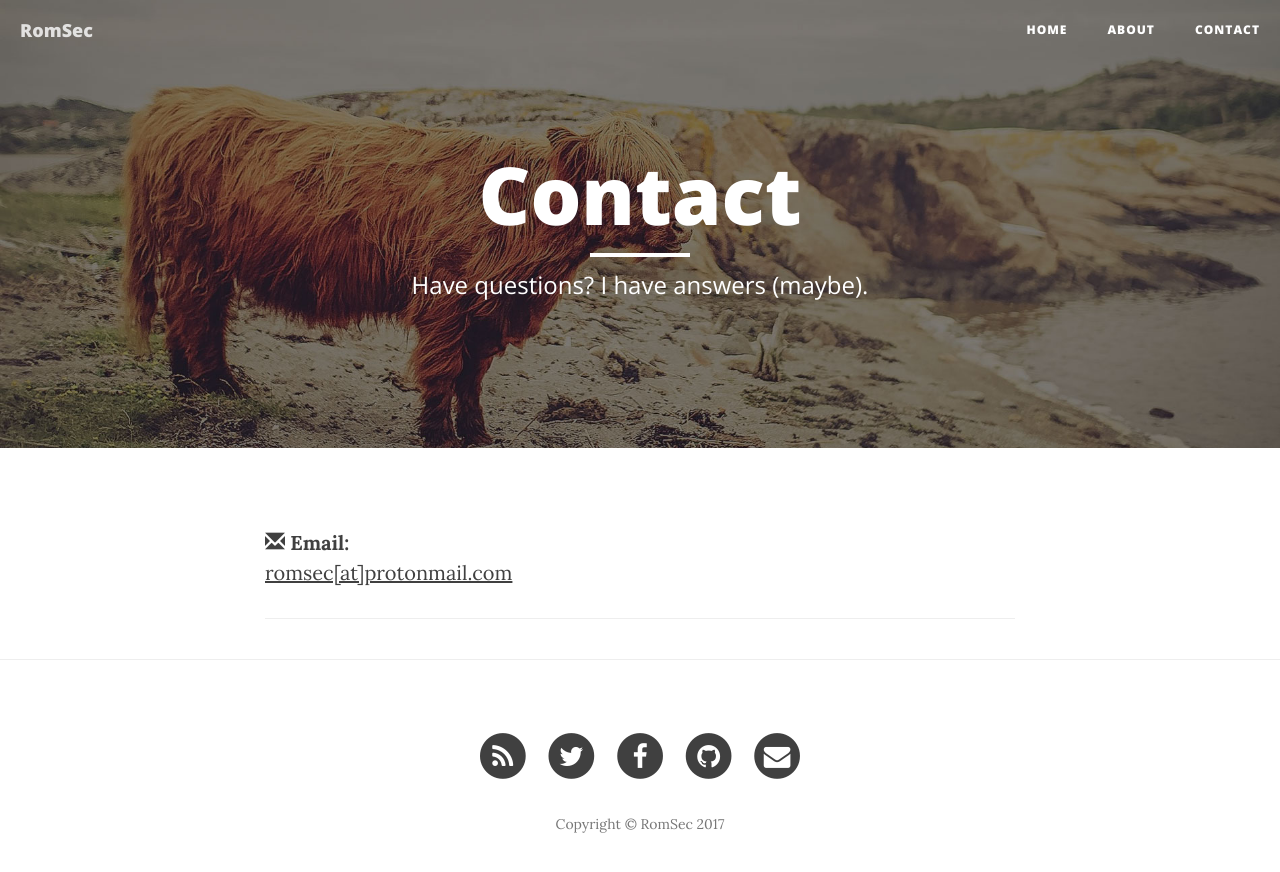
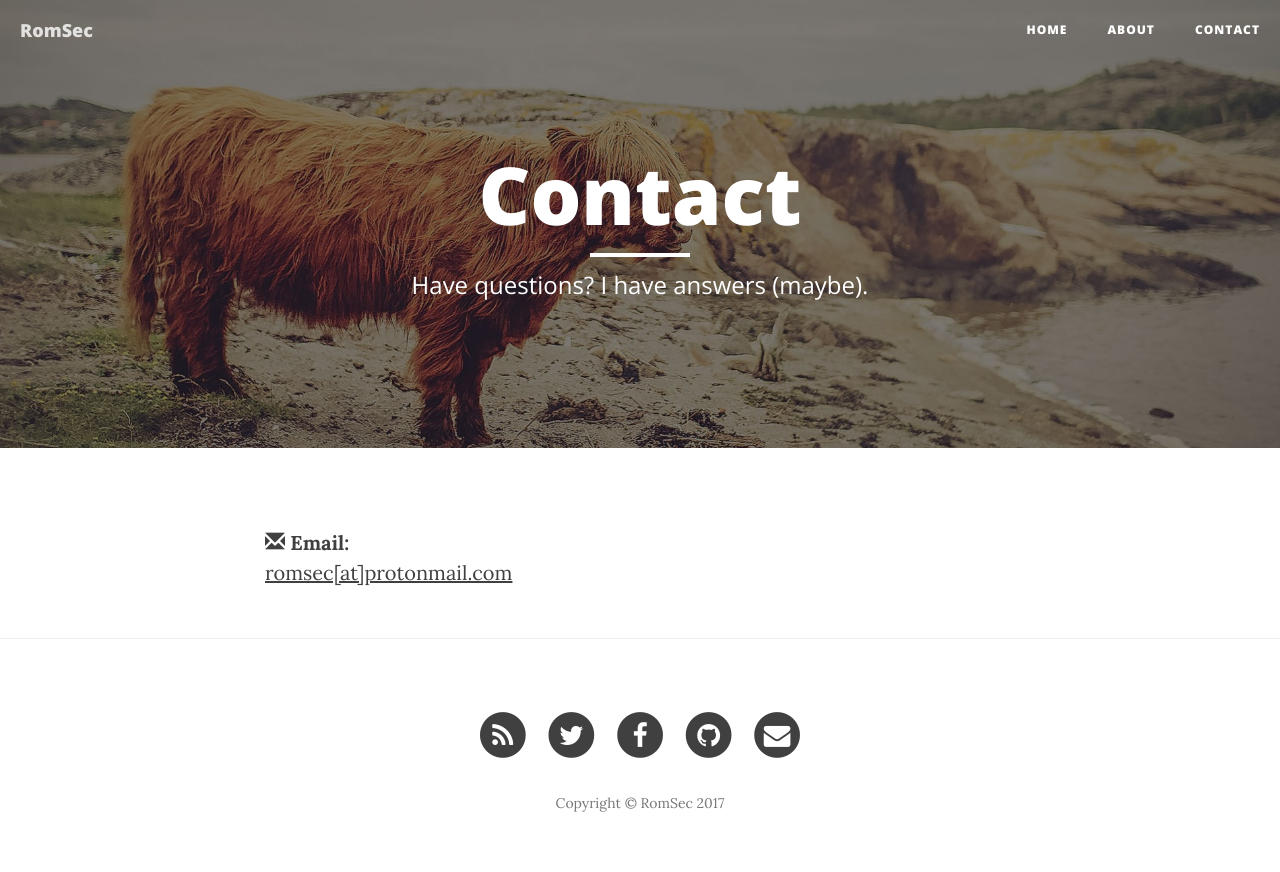
Before and after one commit to RomSec/RomSec.github.io, a Jekyll site: the page built from contact.html, in a window 1280 px wide. Shown: the top 872 px of the page. Built offline with Jekyll 4.4.1, drawn with Linux system fonts in a browser that asks for light colours; nearby versions of some CDN libraries.

Commit message:
Update contact.html

```diff
--- a/contact.html
+++ b/contact.html
@@ -5,4 +5,4 @@
 header-img: "img/contact-bg.jpg"
 ---
 
-<p><span class="glyphicon glyphicon-envelope" aria-hidden="true"></span><b> Email:</b><br><a href="mailto: romsec@protonmail.com">romsec[at]protonmail.com</a></p><hr>
+<p><span class="glyphicon glyphicon-envelope" aria-hidden="true"></span><b> Email:</b><br><a href="mailto: romsec@protonmail.com">romsec[at]protonmail.com</a></p>
```
